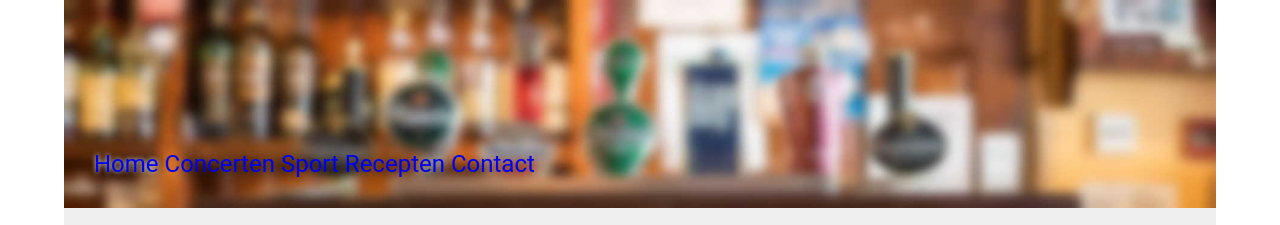
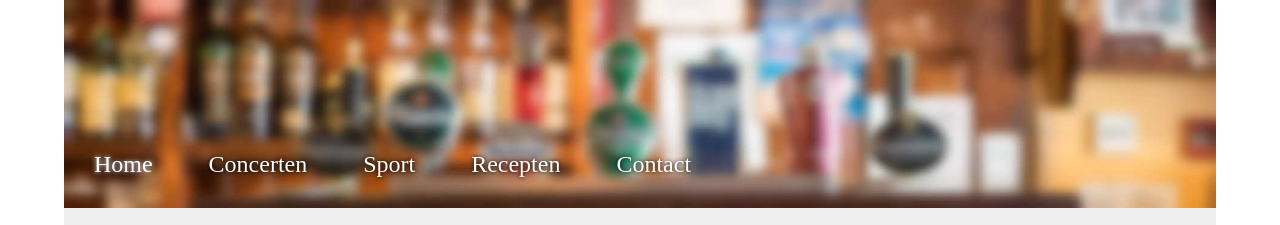
Before and after one commit to Daan1241/ROC_Challenge_BierHier, a plain HTML site: page index.html in a window 1280 px wide. Shown: the top 225 px of the page. Drawn offline with Linux system fonts and the light colour scheme.

Commit message:
final push :P

```diff
--- a/src/style.css
+++ b/src/style.css
@@ -19,7 +19,7 @@
     background-size: 100% 100%;
 }
 
-topbar a {
+#topbar a, #footer a {
     padding-right: 50px;
     font-family: "Product Sans";
     color: white;
```
